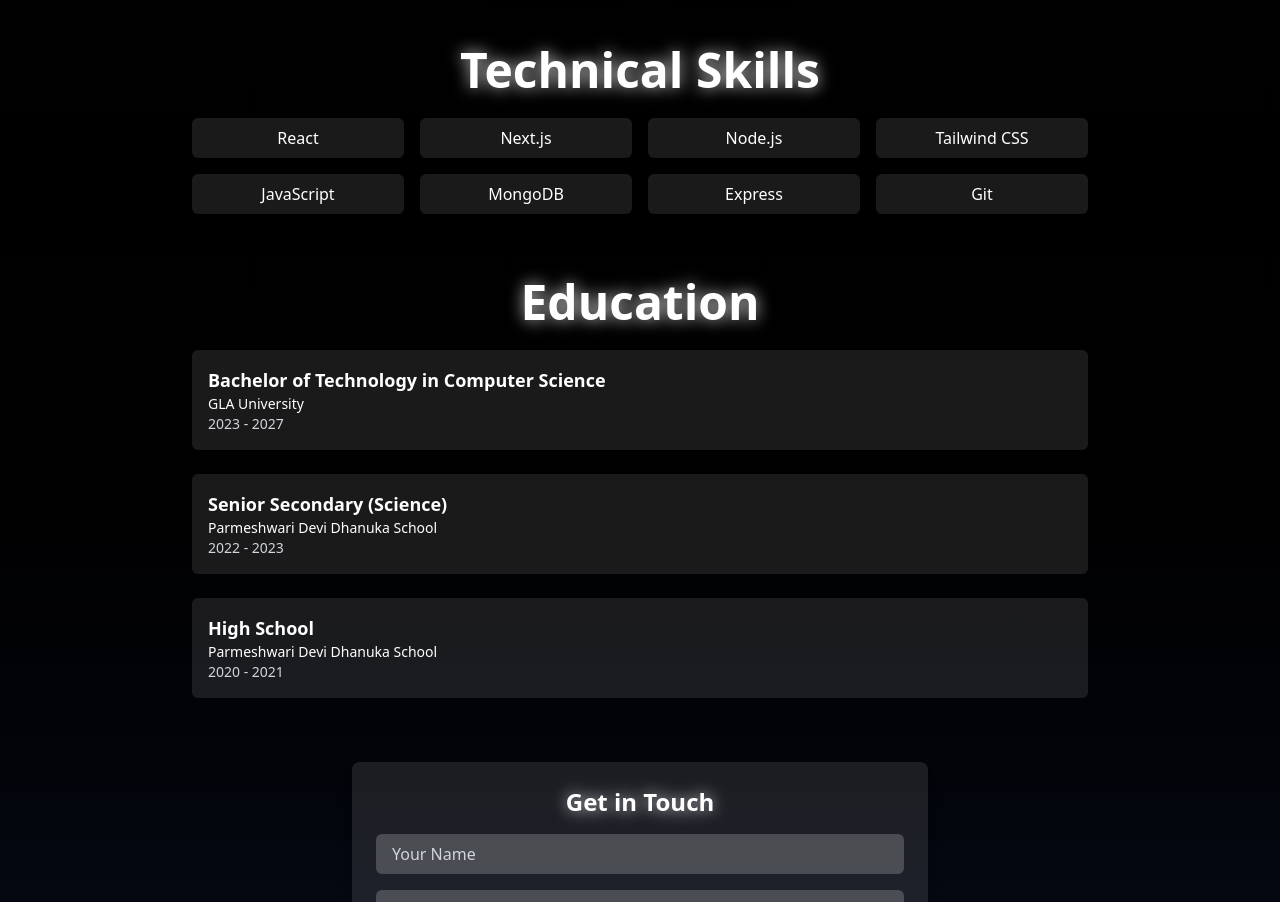
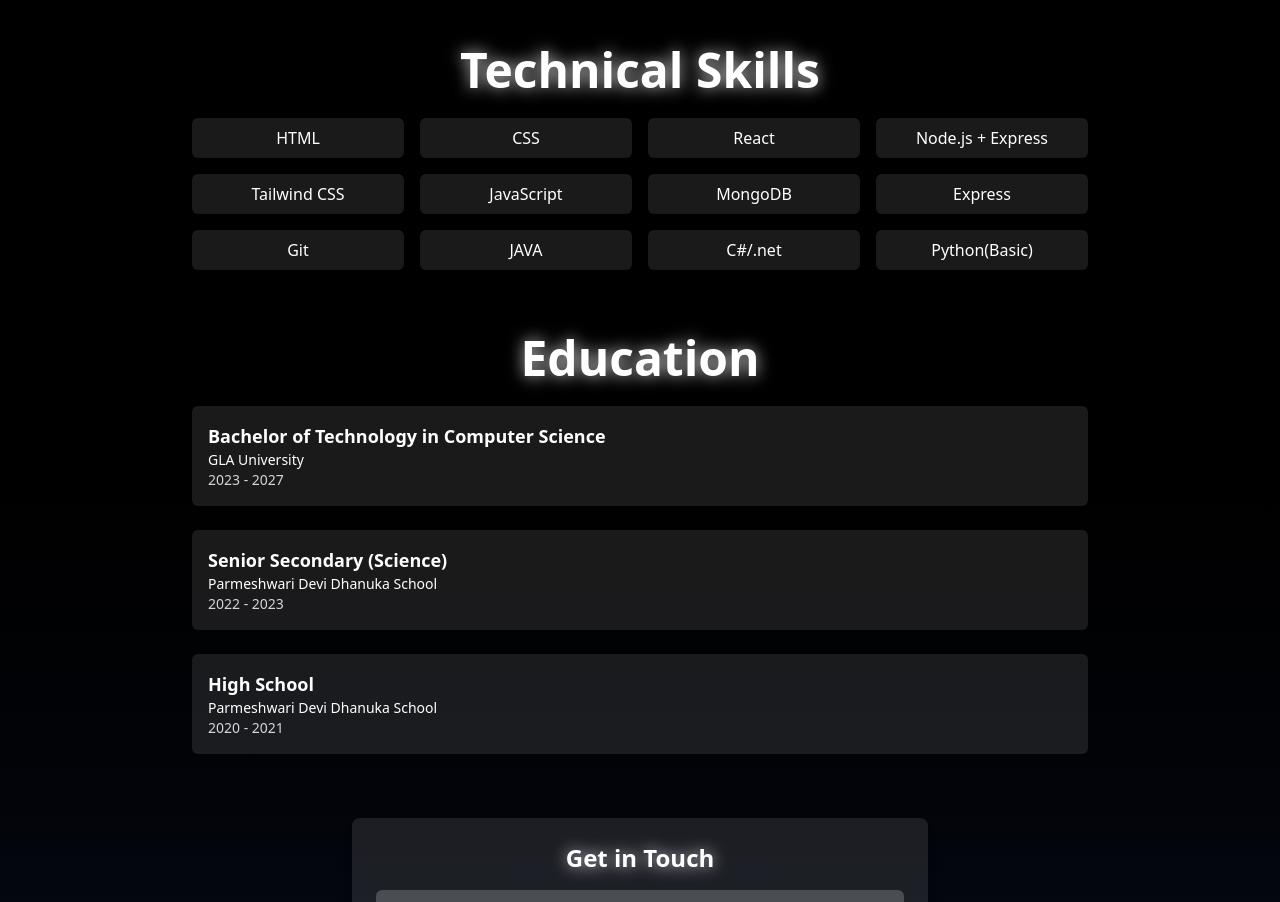
Before and after one commit to Bharat-dixit-0512/My-Portfolio, a React (Vite) app: page /About in a window 1280 px wide. Shown: the part 914-1816 px from the top of the page. Built offline with nearby package versions, Linux system fonts and the light colour scheme.

Commit message:
Refactor code structure for improved readability and maintainability

```diff
--- a/src/components/About.jsx
+++ b/src/components/About.jsx
@@ -100,14 +100,20 @@ const About = () => {
         </h2>
         <div className="grid grid-cols-2 sm:grid-cols-3 md:grid-cols-4 gap-4 text-white text-sm sm:text-base mb-16">
           {[
+            'HTML',
+            'CSS',
             'React',
-            'Next.js',
-            'Node.js',
+            'Node.js + Express',
             'Tailwind CSS',
             'JavaScript',
             'MongoDB',
             'Express',
             'Git',
+            'JAVA',
+            'C#/.net',
+            'Python(Basic)',
+
+
           ].map(skill => (
             <div
               key={skill}
--- a/src/components/Certificate.jsx
+++ b/src/components/Certificate.jsx
@@ -1,28 +1,40 @@
-import React, { useState } from 'react';
-import { motion } from 'framer-motion';
+import React, { useState } from "react";
+import { motion } from "framer-motion";
 
 // Certificate data
 const certificates = [
   {
     id: 1,
-    title: 'Deloitte Virtual Experience Program Certificate',
-    description: 'Completed Deloitte tech simulation with coding task expertise.',
-    badge: '🎓 Virtual Internship',
-    image: '/deloite2.jpg',
+    title: "Deloitte Virtual Experience Program Certificate",
+    description:
+      "Completed Deloitte tech simulation with coding task expertise.",
+    badge: "🎓 Virtual Internship",
+    image: "/deloite2.jpg",
   },
   {
     id: 2,
-    title: 'Full Stack Web Development Participation Certificate',
-    description: 'Completed Coding Blocks course at GLA University, Mathura.',
-    badge: '🏅 Participation',
-    image: '/certificate.jpg',
+    title: "Full Stack Web Development Participation Certificate",
+    description: "Completed Coding Blocks course at GLA University, Mathura.",
+    badge: "🏅 Participation",
+    image: "/certificate.jpg",
   },
+
   {
     id: 3,
-    title: 'Oracle Cloud Infrastructure 2025 Certified AI Foundations Associate',
-    description: 'Certified in AI foundations on Oracle Cloud Infrastructure, August 2025.',
-    badge: '🏅 Participation',
-    image: '/oracle1.jpg',
+    title: "Postman API Fundamentals Student Expert",
+    description: "Official certification awarded by Postman",
+    badge: "🏅 Achievement",
+    image: "/postman.png",
+  },
+
+  {
+    id: 4,
+    title:
+      "Oracle Cloud Infrastructure 2025 Certified AI Foundations Associate",
+    description:
+      "Certified in AI foundations on Oracle Cloud Infrastructure, August 2025.",
+    badge: "🏅 Participation",
+    image: "/oracle1.jpg",
   },
 ];
 
--- a/src/components/Home.jsx
+++ b/src/components/Home.jsx
@@ -62,7 +62,7 @@ const Home = () => {
         <div className="grid grid-cols-1 sm:grid-cols-2 md:grid-cols-4 gap-6 px-4">
           <div className="bg-gradient-to-br from-gray-800 to-gray-900 p-6 rounded-lg shadow-lg hover:scale-105 transition-all duration-300 border-t-4 border-pink-500 text-center">
             <h2 className="text-xl font-semibold mb-2">Projects</h2>
-            <p className="text-3xl font-bold text-pink-400">6+</p>
+            <p className="text-3xl font-bold text-pink-400">-</p>
           </div>
           <div className="bg-gradient-to-br from-gray-800 to-gray-900 p-6 rounded-lg shadow-lg hover:scale-105 transition-all duration-300 border-t-4 border-red-500 text-center">
             <h2 className="text-xl font-semibold mb-2">Languages</h2>
@@ -70,11 +70,11 @@ const Home = () => {
           </div>
           <div className="bg-gradient-to-br from-gray-800 to-gray-900 p-6 rounded-lg shadow-lg hover:scale-105 transition-all duration-300 border-t-4 border-indigo-500 text-center">
             <h2 className="text-xl font-semibold mb-2">GitHub Commits</h2>
-            <p className="text-3xl font-bold text-indigo-400">80+</p>
+            <p className="text-3xl font-bold text-indigo-400">400+</p>
           </div>
           <div className="bg-gradient-to-br from-gray-800 to-gray-900 p-6 rounded-lg shadow-lg hover:scale-105 transition-all duration-300 border-t-4 border-yellow-500 text-center">
-            <h2 className="text-xl font-semibold mb-2">Hours Coding</h2>
-            <p className="text-3xl font-bold text-yellow-400">600+</p>
+            <h2 className="text-xl font-semibold mb-2">Hours Coding/Day</h2>
+            <p className="text-3xl font-bold text-yellow-400">10+</p>
           </div>
         </div>
         <h1 className="text-5xl font-bold text-center mb-10 mt-25 uppercase drop-shadow-[0_0_8px_rgba(255,255,255,0.8)]">Interest & Hobbies</h1>
```
Also changed, not shown: public/postman.png (added).
